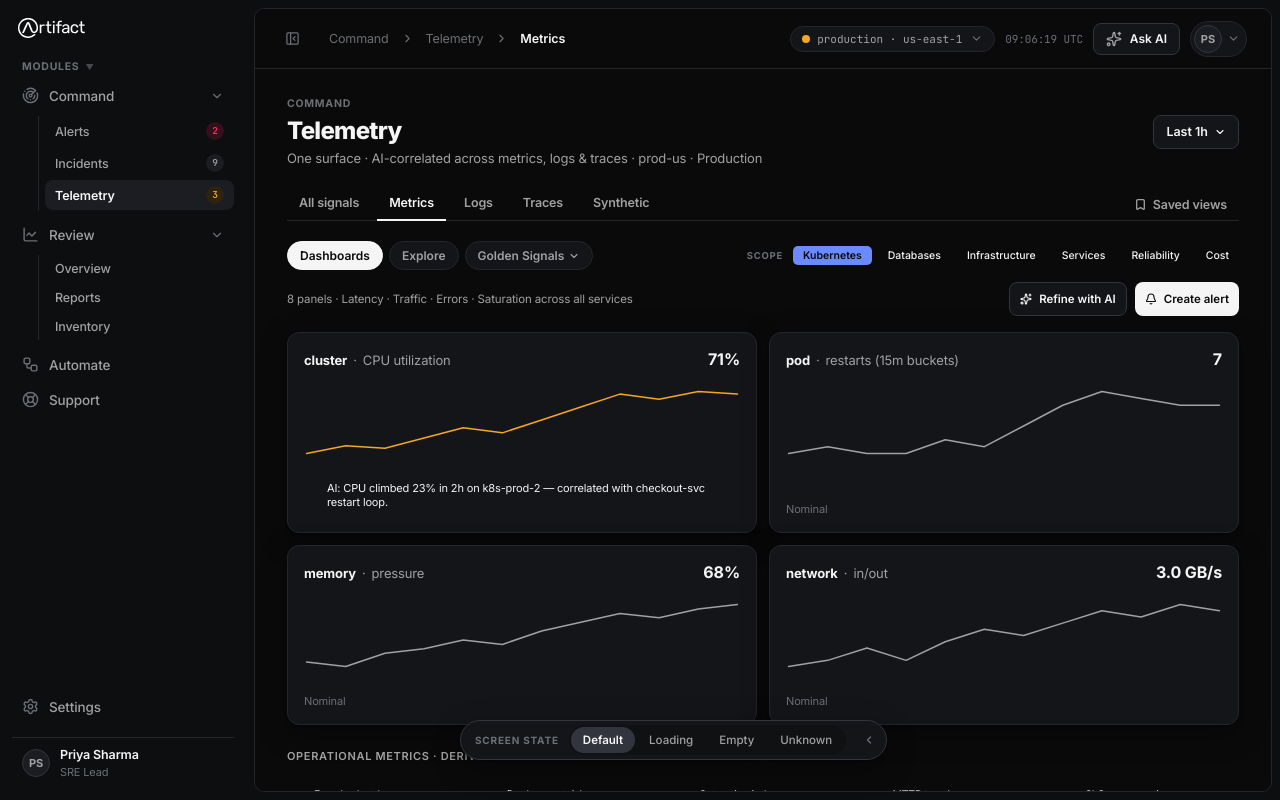
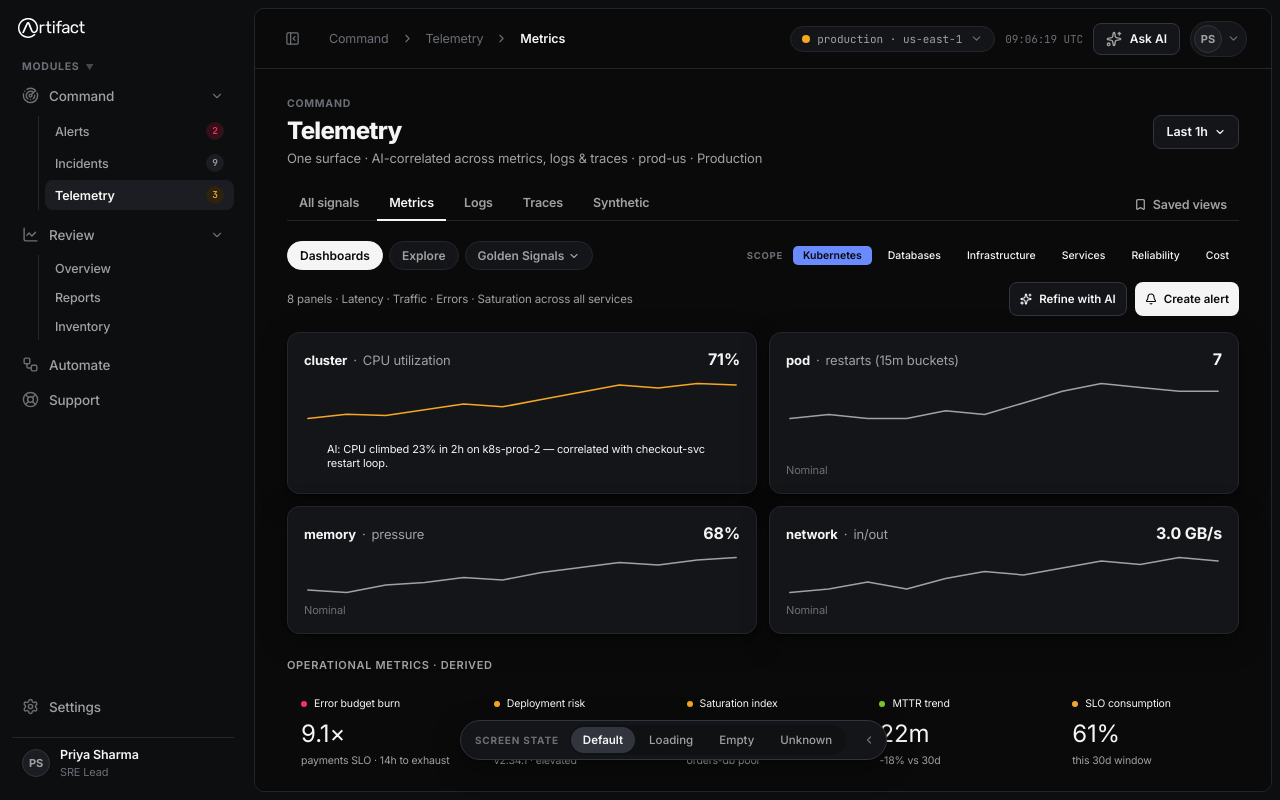
Before and after one commit to DevShrimali/Rtifact-demo-v1-, a React (Vite) app: page /command/telemetry/metrics in a window 1280 px wide. Built offline with nearby package versions, Linux system fonts and the light colour scheme.

Commit message:
reduce-charts-height

```diff
--- a/src/pages/telemetry/MetricsPage.tsx
+++ b/src/pages/telemetry/MetricsPage.tsx
@@ -155,7 +155,7 @@ export function MetricsPage() {
               {[0, 1, 2, 3].map((i) => (
                 <div key={i} className="panel chart-card" aria-busy="true">
                   <span className="skeleton skeleton-text" style={{ width: '50%' }} />
-                  <span className="skeleton" style={{ width: '100%', height: 80, display: 'block', marginTop: 10 }} />
+                  <span className="skeleton" style={{ width: '100%', height: 48, display: 'block', marginTop: 10 }} />
                 </div>
               ))}
             </div>
@@ -173,9 +173,9 @@ export function MetricsPage() {
                 {charts.map((chart) => {
                   const { service, metric } = formatChartTitle(chart.title)
                   return (
-                    <div key={chart.id} className="panel chart-card" style={{ display: 'flex', flexDirection: 'column', justifyContent: 'space-between', minHeight: 180 }}>
+                    <div key={chart.id} className="panel chart-card" style={{ display: 'flex', flexDirection: 'column', justifyContent: 'space-between', minHeight: 120 }}>
                       <div>
-                        <div className="chart-head" style={{ display: 'flex', justifyContent: 'space-between', alignItems: 'baseline', marginBottom: 12 }}>
+                        <div className="chart-head" style={{ display: 'flex', justifyContent: 'space-between', alignItems: 'baseline', marginBottom: 8 }}>
                           <div style={{ display: 'flex', alignItems: 'center', gap: 6 }}>
                             <span style={{ fontSize: 13, fontWeight: 700, color: 'var(--fg)' }}>{service}</span>
                             <span style={{ fontSize: 13, color: 'var(--muted)' }}>·</span>
@@ -183,8 +183,8 @@ export function MetricsPage() {
                           </div>
                           <span style={{ fontSize: 16, fontWeight: 700, color: 'var(--fg)', fontFamily: 'var(--font-mono)' }}>{chart.current}</span>
                         </div>
-                        <div className="chart-sparkline-wrap" style={{ position: 'relative', overflow: 'hidden', padding: '8px 0' }}>
-                          <Sparkline data={chart.series} width={520} height={80} stroke={chart.anomaly ? 'var(--warn)' : 'var(--muted)'} />
+                        <div className="chart-sparkline-wrap" style={{ position: 'relative', overflow: 'hidden', padding: '4px 0', height: 48 }}>
+                          <Sparkline data={chart.series} width={520} height={48} stroke={chart.anomaly ? 'var(--warn)' : 'var(--muted)'} />
                         </div>
                       </div>
 
@@ -194,7 +194,7 @@ export function MetricsPage() {
                           <span>AI: {chart.anomaly.text}</span>
                         </div>
                       ) : (
-                        <div className="telemetry-card-footer-text" style={{ fontSize: 11, color: 'var(--faint)', marginTop: 8 }}>
+                        <div className="telemetry-card-footer-text" style={{ fontSize: 11, color: 'var(--faint)', marginTop: 4 }}>
                           {getFooterText(chart.id)}
                         </div>
                       )}
```
